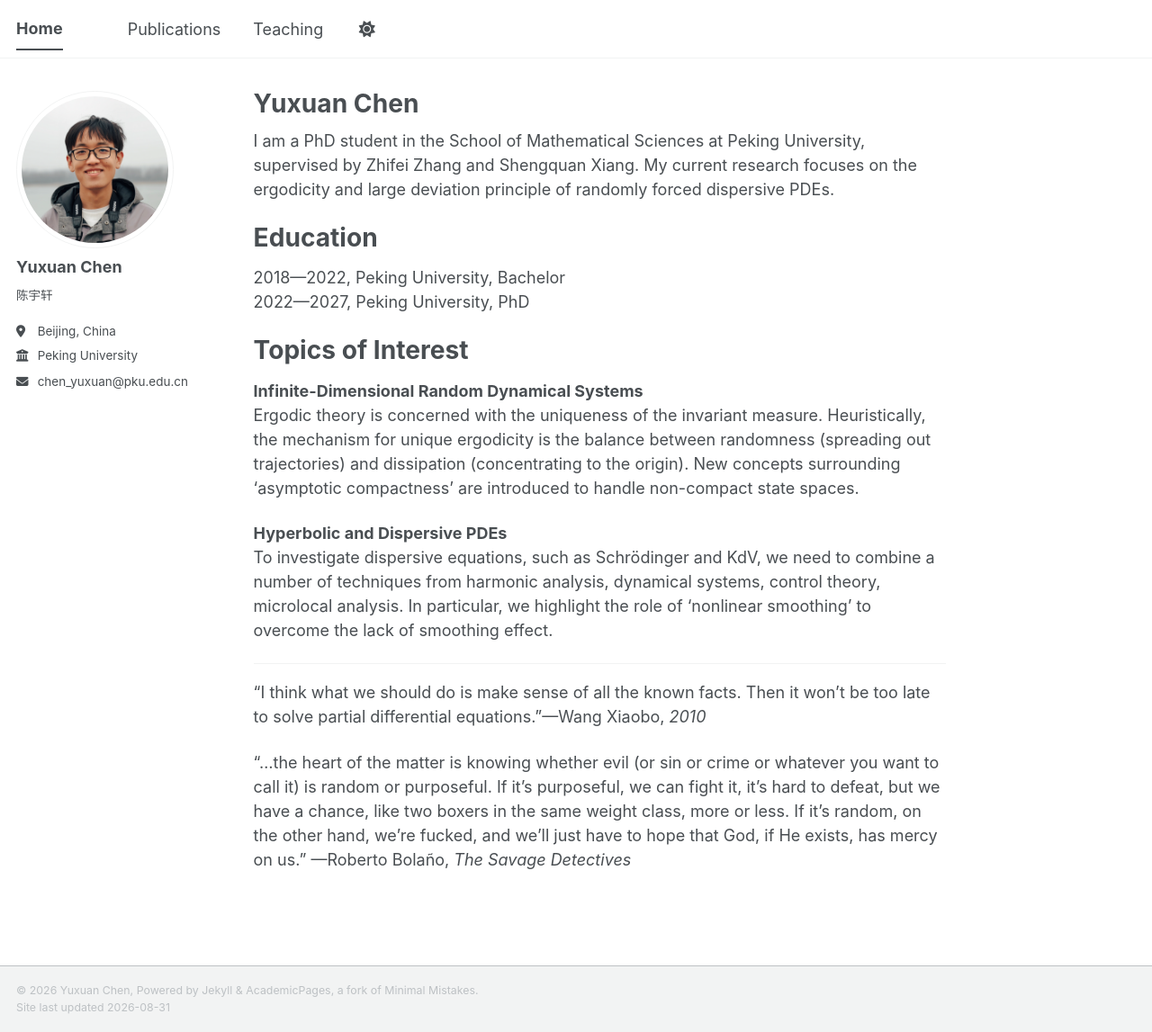
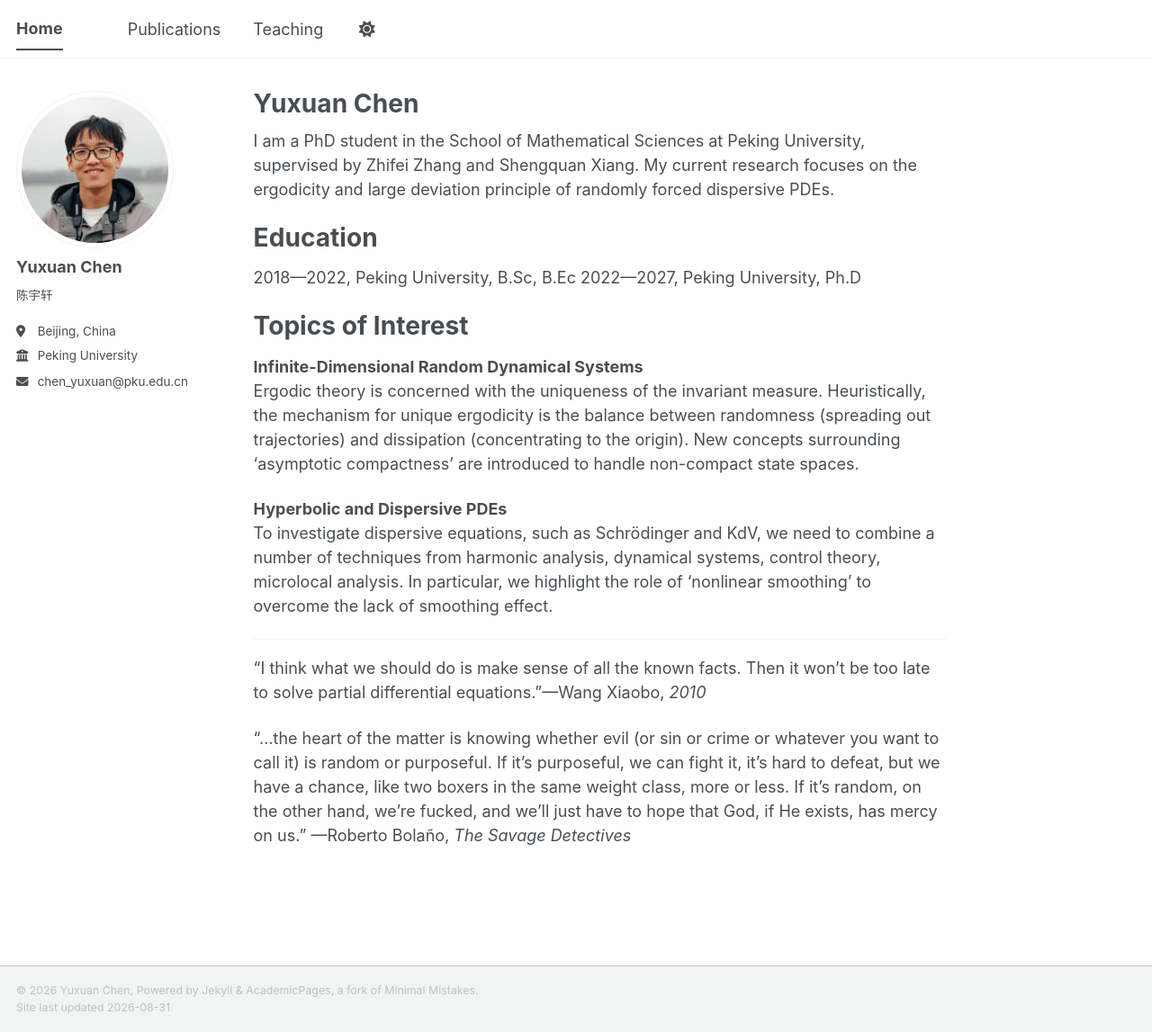
Before and after one commit to yxchen-pku/yxchen-pku.github.io, a Jekyll site: the page built from _pages/about.md, in a window 1280 px wide and 1147 px high. Shown: the whole window at 90% size. Built offline with Jekyll 4.4.1, drawn with Linux system fonts in a browser that asks for light colours; a script bundle is joined from its source files by our own code; library files that are not in the unit come from our copies.

Commit message:
Revise education section in about.md
Updated education details to include degrees.

```diff
--- a/_pages/about.md
+++ b/_pages/about.md
@@ -11,8 +11,8 @@
 
 Education
 ======
-2018—2022, Peking University, Bachelor
-2022—2027, Peking University, PhD
+2018—2022, Peking University, B.Sc, B.Ec
+2022—2027, Peking University, Ph.D
 
 Topics of Interest
 ======
```
